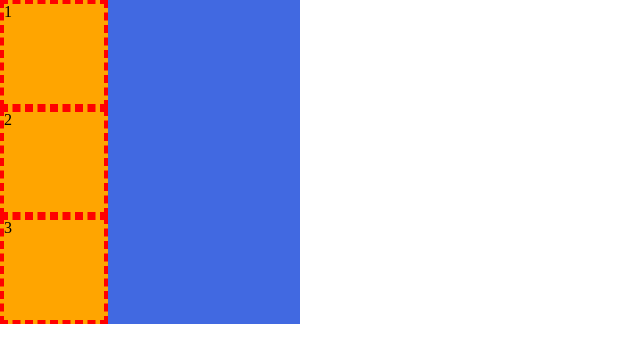
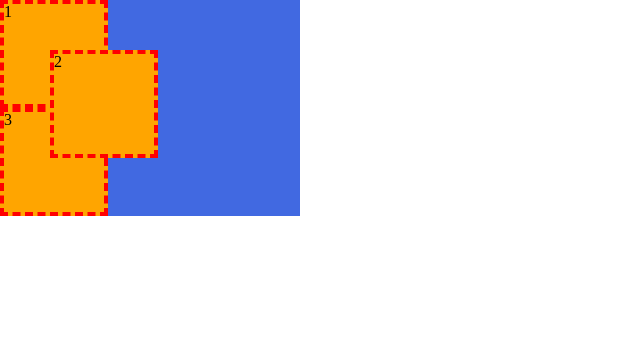
Before and after one commit to 0andme/HTML-CSS, a plain HTML site: page ch_8/ch_8_16/index.html in a window 1280 px wide. Shown: the whole page, without its empty margins (0-640 px from the left). Drawn offline with Linux system fonts and the light colour scheme.

Commit message:
feat : add files

```diff
--- a/ch_8/ch_8_16/main.css
+++ b/ch_8/ch_8_16/main.css
@@ -13,3 +13,26 @@
 
   border: 4px dashed red;
 }
+
+.container .item:nth-child(1) {
+  position: relative;
+}
+/* 2번 요소와 3번 요소 비교
+   1 조건. 2번 요소에 position이 있으므로
+
+   3번 위에 2번이 쌓임
+*/
+/* 1번 요소와 2번 요소 비교
+   1 조건. 두 요소다 position있고
+   2 조건. z-index없음
+   3 조건. 2번 요소가 1번 요소의 다음요소
+   따라서 1번 위에 2번 쌓임
+
+*/
+.container .item:nth-child(2) {
+  position: absolute;
+  top: 50px;
+  left: 50px;
+}
+
+.container .item:nth-child(3) {}
```
